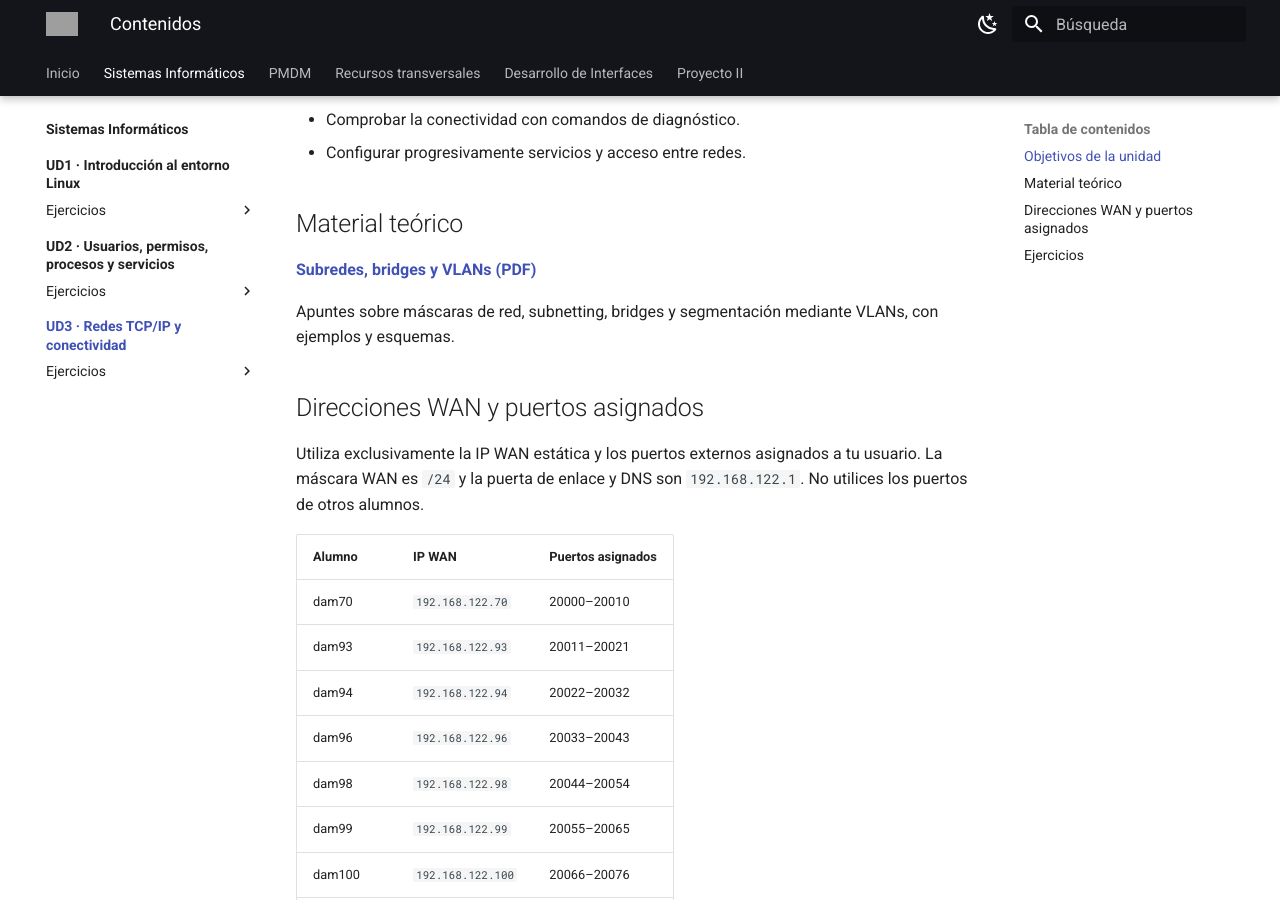
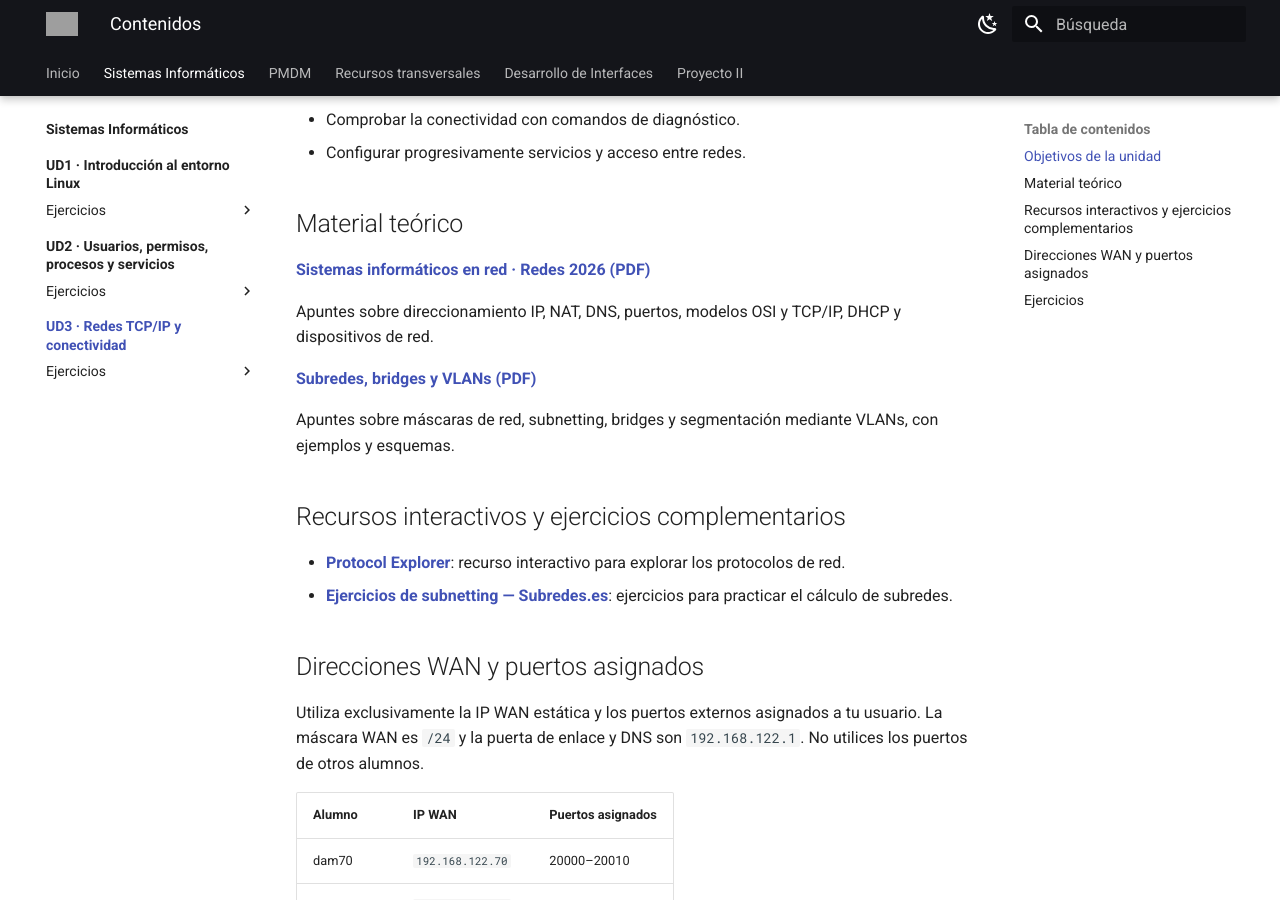
Before and after one commit to erciapps/web-home, an MkDocs documentation site: the page built from docs/si/ud3/index.md, in a window 1280 px wide and 900 px high, scrolled down 415 px. Built offline with MkDocs 1.6.1 and Material for MkDocs 9.7.7, drawn with Linux system fonts in a browser that asks for light colours; grey boxes are pictures that could not be loaded.

Commit message:
UD3: añadir apuntes Redes 2026 y recursos interactivos de redes y subnetting

```diff
--- a/docs/si/ud3/index.md
+++ b/docs/si/ud3/index.md
@@ -13,9 +13,18 @@ En esta unidad aprenderás a conectar equipos en red, configurar sus direcciones
 
 ## Material teórico
 
+[**Sistemas informáticos en red · Redes 2026 (PDF)**](REDES_2026.pdf)
+
+Apuntes sobre direccionamiento IP, NAT, DNS, puertos, modelos OSI y TCP/IP, DHCP y dispositivos de red.
+
 [**Subredes, bridges y VLANs (PDF)**](SUBNETING2026.pdf)
 
 Apuntes sobre máscaras de red, subnetting, bridges y segmentación mediante VLANs, con ejemplos y esquemas.
+
+## Recursos interactivos y ejercicios complementarios
+
+- [**Protocol Explorer**](https://protocol-explorer-alpha.vercel.app/): recurso interactivo para explorar los protocolos de red.
+- [**Ejercicios de subnetting — Subredes.es**](https://subredes.es/ejercicios-subnetting/): ejercicios para practicar el cálculo de subredes.
 
 ## Direcciones WAN y puertos asignados
 
```
